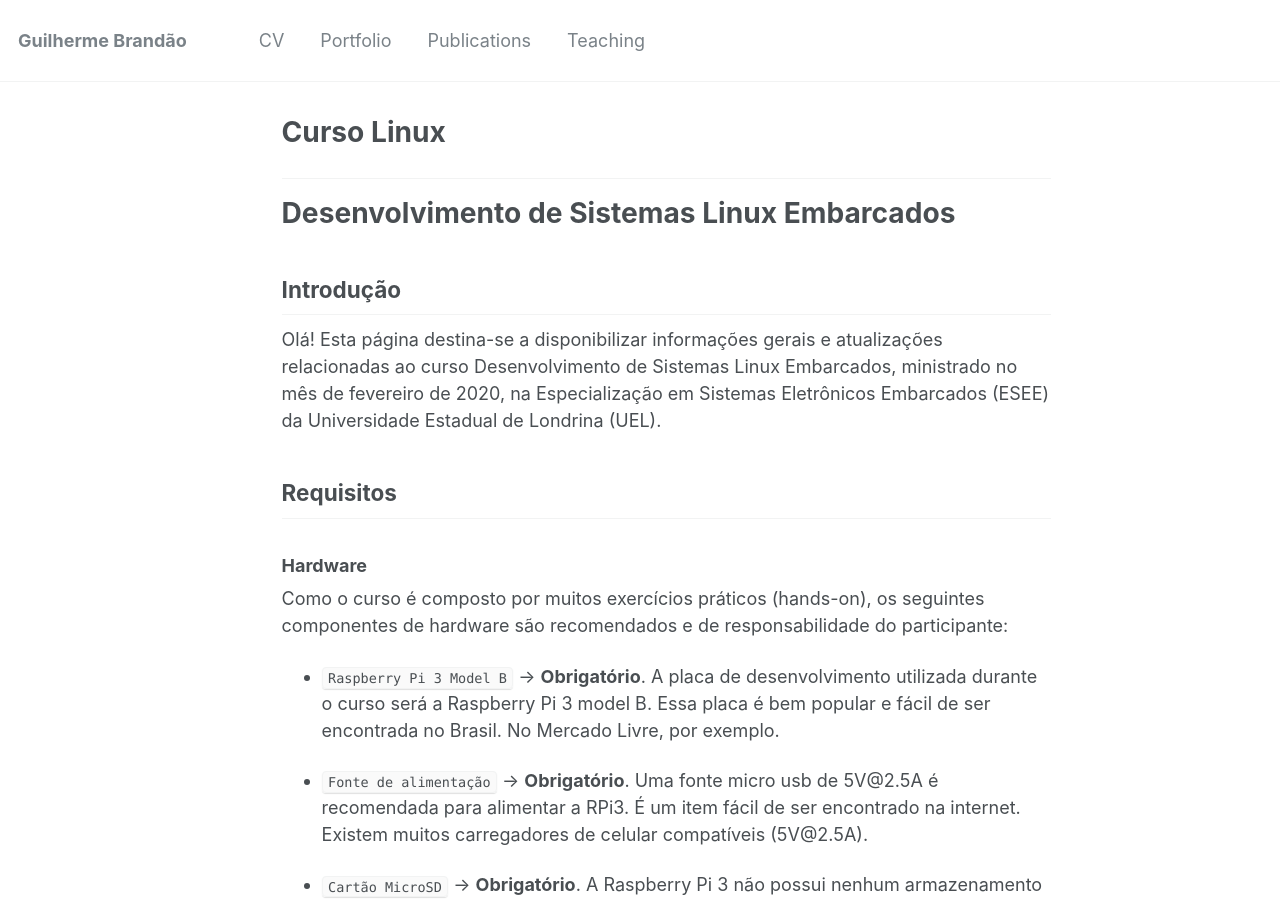
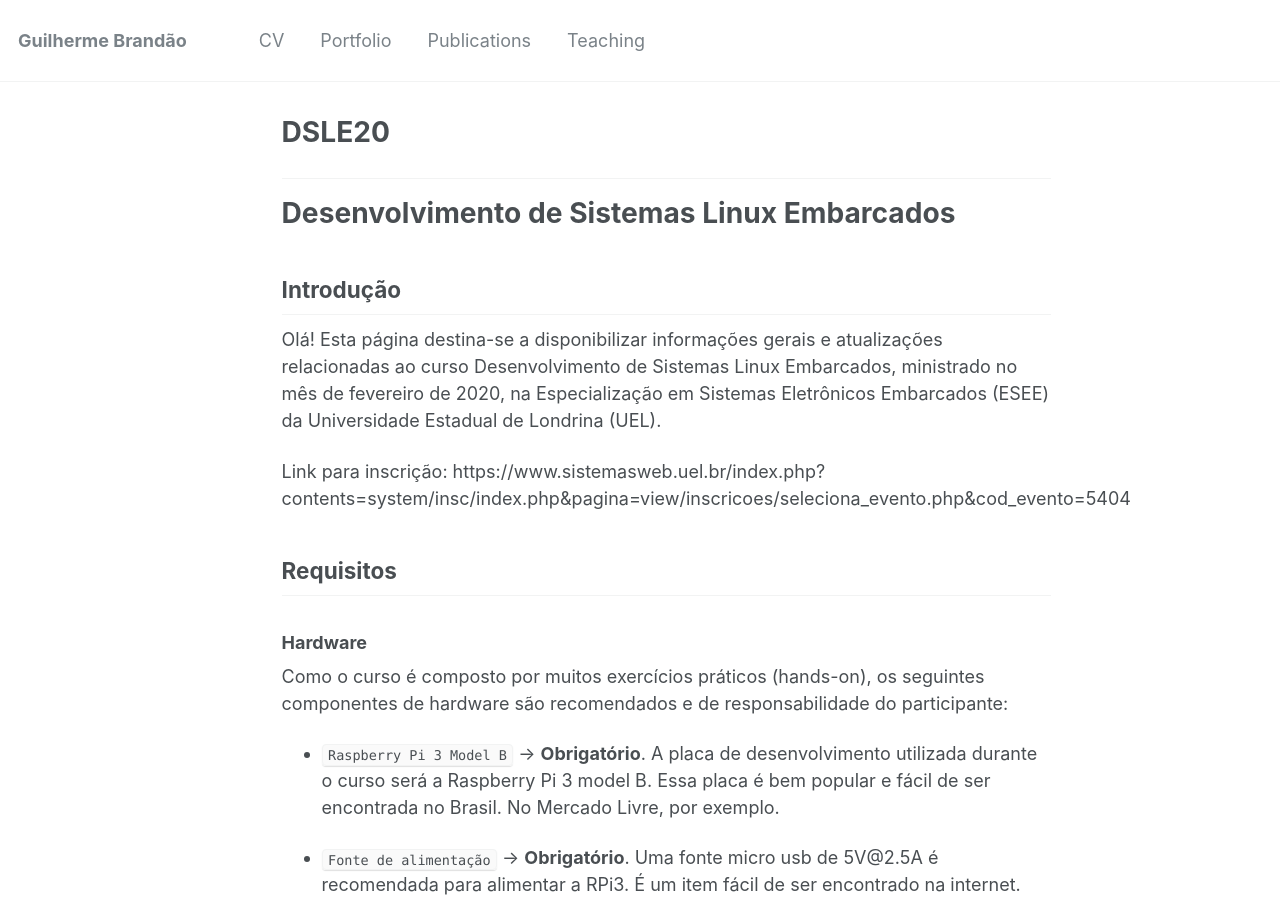
Before and after one commit to brandaogbs/brandaogbs.github.io, a Jekyll site: the page built from _pages/linux/linux.md, in a window 1280 px wide and 900 px high. Built offline with Jekyll 4.4.1, drawn with Linux system fonts in a browser that asks for light colours.

Commit message:
Update linux.md

```diff
--- a/_pages/linux/linux.md
+++ b/_pages/linux/linux.md
@@ -1,6 +1,6 @@
 ---
 layout: single
-title: "Curso Linux"
+title: "DSLE20"
 permalink: /linux/
 author_profile: false
 
@@ -18,6 +18,8 @@ Desenvolvimento de Sistemas Linux Embarcados
 ## Introdução
 
 Olá! Esta página destina-se a disponibilizar informações gerais e atualizações relacionadas ao curso Desenvolvimento de Sistemas Linux Embarcados, ministrado no mês de fevereiro de 2020, na Especialização em Sistemas Eletrônicos Embarcados (ESEE) da Universidade Estadual de Londrina (UEL).
+
+Link para inscrição: https://www.sistemasweb.uel.br/index.php?contents=system/insc/index.php&pagina=view/inscricoes/seleciona_evento.php&cod_evento=5404
 
 ## Requisitos
 
```
